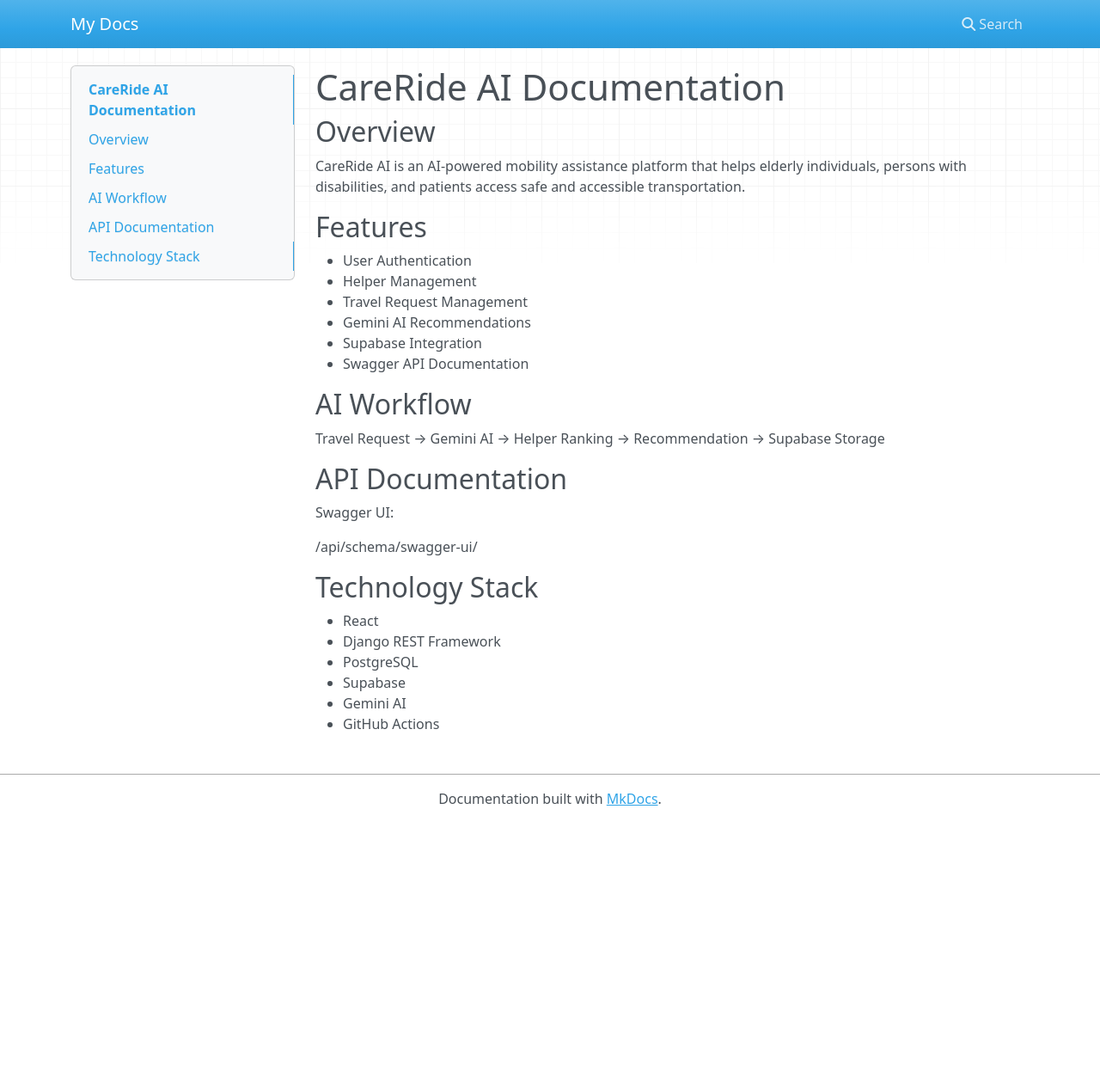
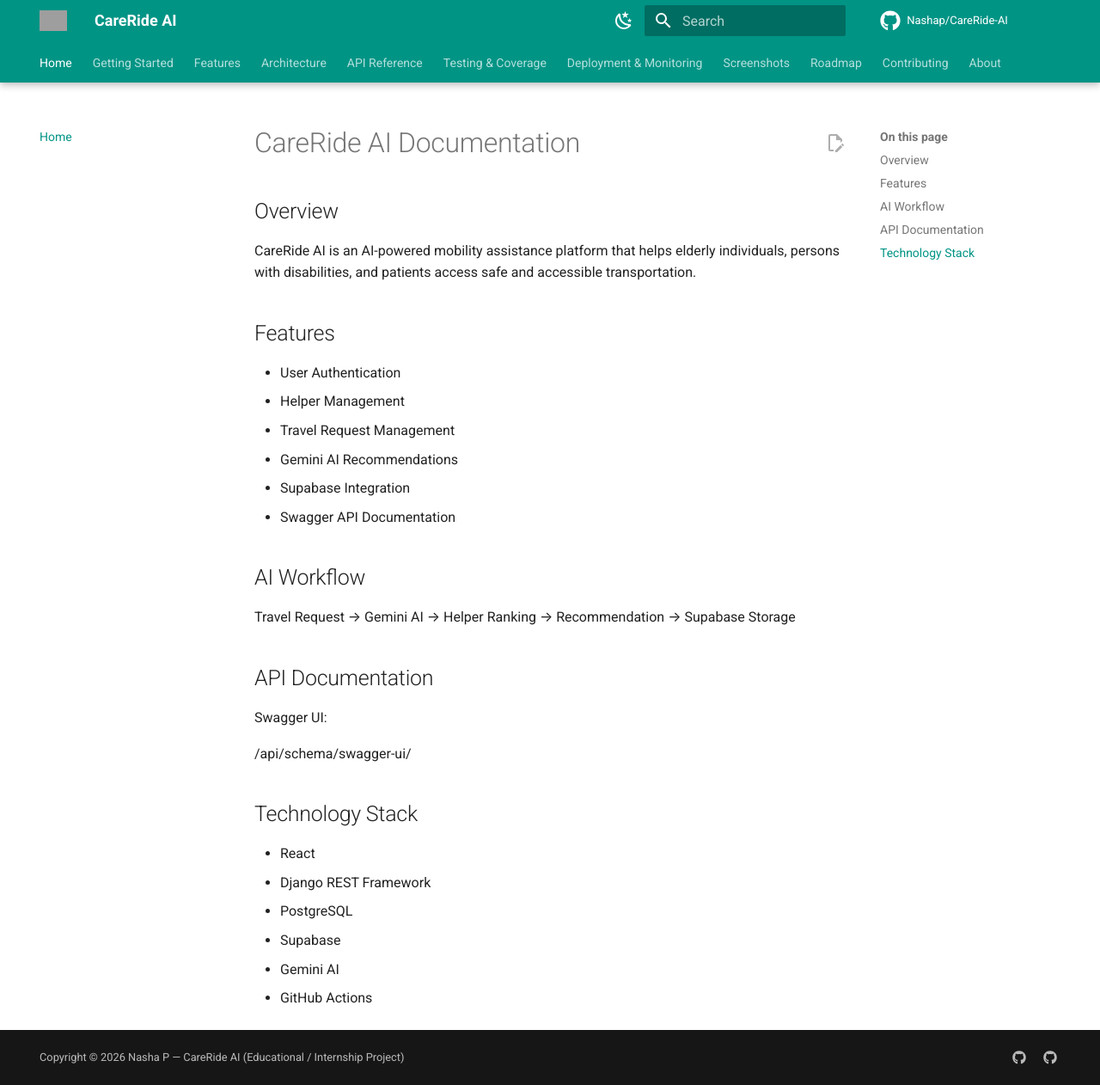
Before and after one commit to Nashap/CareRide-AI, an MkDocs documentation site: the page built from docs/index.md, in a window 1280 px wide and 1262 px high. Shown: the whole window at 86% size. Built offline with MkDocs 1.6.1 and Material for MkDocs 9.7.7, drawn with Linux system fonts in a browser that asks for light colours; nearby versions of some CDN libraries; comment, search, counter and statistics services are not loaded; grey boxes are pictures that could not be loaded.

Commit message:
Update mkdocs.yml

```diff
--- a/mkdocs.yml
+++ b/mkdocs.yml
@@ -1 +1,139 @@
-site_name: My Docs
+site_name: CareRide AI
+site_description: >-
+  Connecting elderly individuals, persons with disabilities, and patients with
+  verified helpers through a full-stack AI-powered mobility assistance and
+  transportation platform.
+site_author: Nasha P
+site_url: https://nashap.github.io/CareRide-AI/
+
+repo_name: Nashap/CareRide-AI
+repo_url: https://github.com/Nashap/CareRide-AI
+edit_uri: edit/main/docs/
+
+copyright: Copyright &copy; 2026 Nasha P — CareRide AI (Educational / Internship Project)
+
+docs_dir: docs
+site_dir: site
+
+nav:
+  - Home: index.md
+  - Getting Started:
+      - Installation: getting-started/installation.md
+      - Environment Variables: getting-started/environment-variables.md
+  - Features: features.md
+  - Architecture:
+      - System Architecture: architecture/overview.md
+      - AI Recommendation Workflow: architecture/ai-workflow.md
+  - API Reference:
+      - Overview: api/overview.md
+      - Swagger UI: api/swagger.md
+      - Postman Collections: api/postman.md
+  - Testing & Coverage: testing.md
+  - Deployment & Monitoring: deployment.md
+  - Screenshots: screenshots.md
+  - Roadmap: roadmap.md
+  - Contributing: contributing.md
+  - About:
+      - Author: about/author.md
+      - License: about/license.md
+
+theme:
+  name: material
+  language: en
+  logo: assets/logo.png
+  favicon: assets/favicon.png
+  icon:
+    repo: fontawesome/brands/github
+  palette:
+    - media: "(prefers-color-scheme: light)"
+      scheme: default
+      primary: teal
+      accent: deep purple
+      toggle:
+        icon: material/weather-night
+        name: Switch to dark mode
+    - media: "(prefers-color-scheme: dark)"
+      scheme: slate
+      primary: teal
+      accent: deep purple
+      toggle:
+        icon: material/weather-sunny
+        name: Switch to light mode
+  font:
+    text: Roboto
+    code: Roboto Mono
+  features:
+    - navigation.tabs
+    - navigation.tabs.sticky
+    - navigation.sections
+    - navigation.expand
+    - navigation.top
+    - navigation.indexes
+    - navigation.tracking
+    - navigation.footer
+    - search.suggest
+    - search.highlight
+    - search.share
+    - content.code.copy
+    - content.code.annotate
+    - content.tabs.link
+    - content.action.edit
+    - toc.follow
+
+extra:
+  social:
+    - icon: fontawesome/brands/github
+      link: https://github.com/Nashap/CareRide-AI
+      name: GitHub Repository
+    - icon: fontawesome/brands/github
+      link: https://github.com/Nashap
+      name: Author on GitHub
+  generator: false
+
+extra_css:
+  - stylesheets/extra.css
+
+markdown_extensions:
+  - toc:
+      permalink: true
+      title: On this page
+  - admonition
+  - attr_list
+  - md_in_html
+  - def_list
+  - footnotes
+  - tables
+  - abbr
+  - pymdownx.details
+  - pymdownx.superfences:
+      custom_fences:
+        - name: mermaid
+          class: mermaid
+          format: !!python/name:pymdownx.superfences.fence_code_format
+  - pymdownx.highlight:
+      anchor_linenums: true
+      line_spans: __span
+      pygments_lang_class: true
+  - pymdownx.inlinehilite
+  - pymdownx.snippets
+  - pymdownx.tabbed:
+      alternate_style: true
+  - pymdownx.emoji:
+      emoji_index: !!python/name:material.extensions.emoji.twemoji
+      emoji_generator: !!python/name:material.extensions.emoji.to_svg
+  - pymdownx.tasklist:
+      custom_checkbox: true
+  - pymdownx.critic
+  - pymdownx.mark
+  - pymdownx.caret
+  - pymdownx.tilde
+
+plugins:
+  - search:
+      lang: en
+  - awesome-pages
+  - git-revision-date-localized:
+      enable_creation_date: true
+      fallback_to_build_date: true
+  - minify:
+      minify_html: true
```
